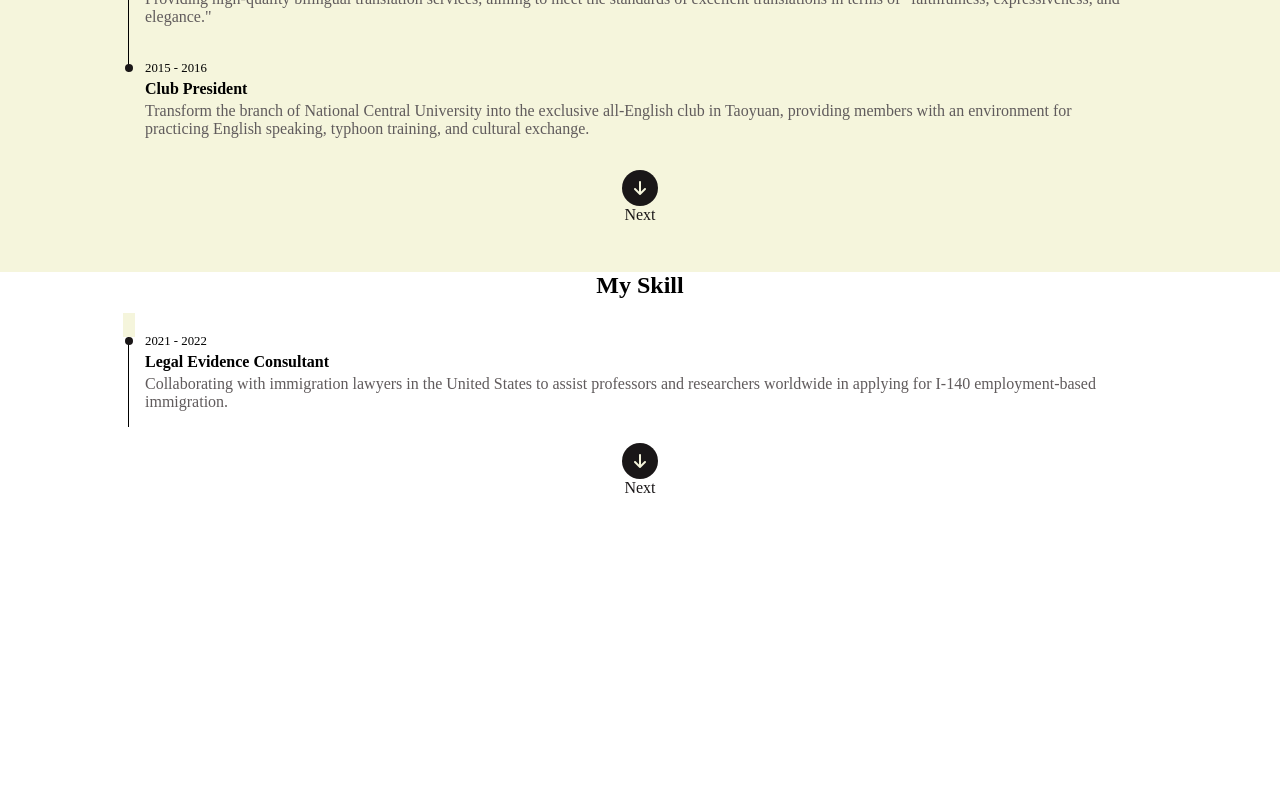
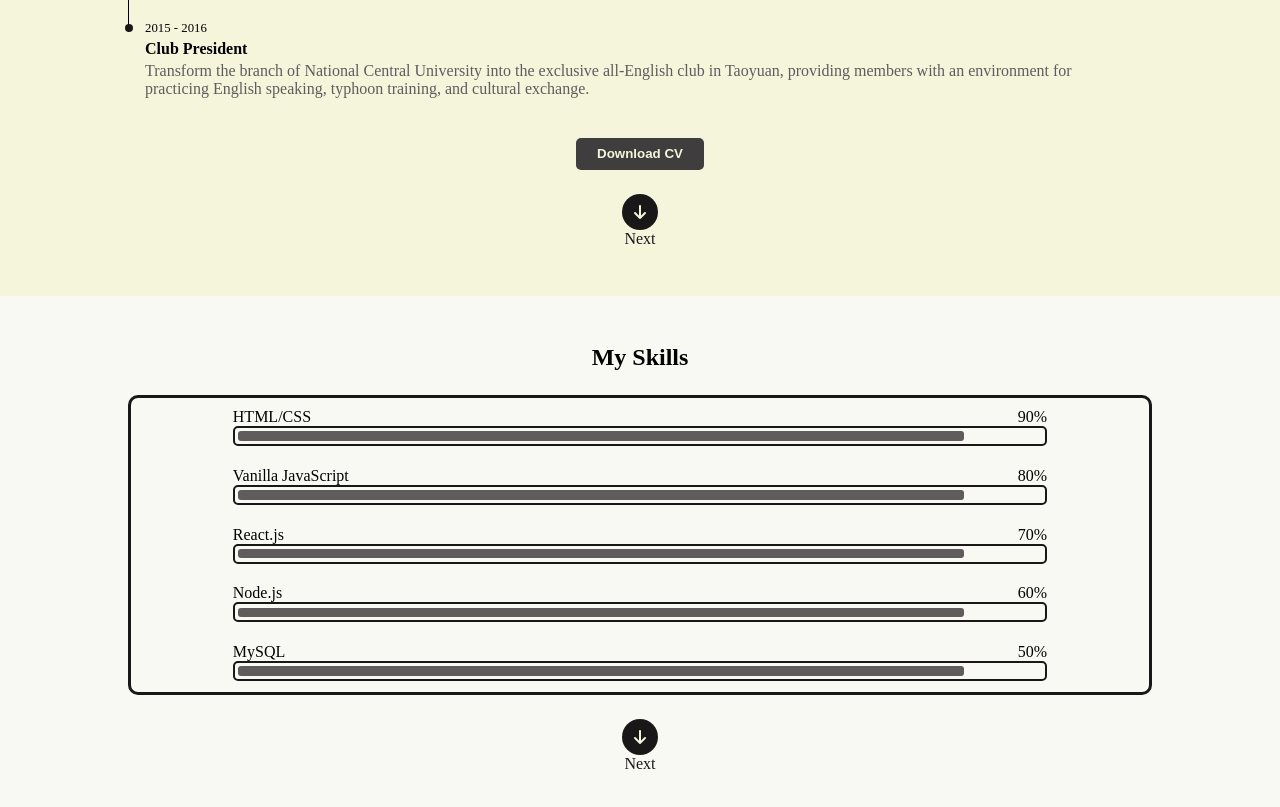
Before and after one commit to tedchen529/responsive-portfolio-website, a plain HTML site: page index.html in a window 1280 px wide. Shown: the part 2200-3007 px from the top of the page. Before the commit the page ends 2697 px from the top, so only its background shows below. Drawn offline with Linux system fonts and the light colour scheme.

Commit message:
feat: Add experience and skill pages style: Improve About page styling

```diff
--- a/index.html
+++ b/index.html
@@ -88,6 +88,7 @@
         <div class="about__container container">
           <div class="about__profile">
             <h2 class="section__title">About Me</h2>
+            <!-- TODO: Add education & language -->
             <div class="about__image">
               <img src="./img/about-photo.jpg" alt="Photo image of Ted Chen" />
               <div class="about__social">
@@ -142,12 +143,9 @@
       <section class="experience section" id="experience">
         <div class="experience__container container">
           <h2 class="section__title">My Journey</h2>
-
-          <button class="experience__download-button">Download CV</button>
-
           <ul class="experience__work-list">
             <li class="experience__item">
-              <div class="mask-top"></div>
+              <div class="experience__mask-top"></div>
               <span class="experience__date">2021 - 2022</span>
               <h4>Legal Evidence Consultant</h4>
               <p>
@@ -175,9 +173,10 @@
                 environment for practicing English speaking, typhoon training,
                 and cultural exchange.
               </p>
-              <div class="mask-bottom"></div>
+              <div class="experience__mask-bottom"></div>
             </li>
           </ul>
+          <button class="experience__download-button">Download CV</button>
           <a href="#skills" class="scroll">
             <div class="scroll-button">
               <i class="fa-solid fa-arrow-down"></i>
@@ -188,21 +187,58 @@
         </div>
       </section>
 
-      <section class="skills section" id="skill">
+      <section class="skills section" id="skills">
         <div class="skills__container container">
-          <h2 class="section__title">My Skill</h2>
+          <h2 class="section__title">My Skills</h2>
           <ul class="skills__list">
-            <li class="experience__item">
-              <div class="mask-top"></div>
-              <span class="experience__date">2021 - 2022</span>
-              <h4>Legal Evidence Consultant</h4>
-              <p>
-                Collaborating with immigration lawyers in the United States to
-                assist professors and researchers worldwide in applying for
-                I-140 employment-based immigration.
-              </p>
-              <!-- TODO: Expand -->
+            <li class="skills__item" id="skills__html-css">
+              <div class="skills__text">
+                <p>HTML/CSS</p>
+                <p>90%</p>
+                <!-- TODO: Animated numbers -->
+              </div>
+              <div class="skills__bar">
+                <div class="skills__progress"></div>
+              </div>
             </li>
+            <li class="skills__item" id="skills__js">
+              <div class="skills__text">
+                <p>Vanilla JavaScript</p>
+                <p>80%</p>
+                <!-- TODO: Animated numbers -->
+              </div>
+              <div class="skills__bar">
+                <div class="skills__progress"></div>
+              </div>
+            </li>
+            <li class="skills__item" id="skills__react">
+              <div class="skills__text">
+                <p>React.js</p>
+                <p>70%</p>
+              </div>
+              <div class="skills__bar">
+                <div class="skills__progress"></div>
+              </div>
+            </li>
+            <li class="skills__item" id="skills__node">
+              <div class="skills__text">
+                <p>Node.js</p>
+                <p>60%</p>
+              </div>
+              <div class="skills__bar">
+                <div class="skills__progress"></div>
+              </div>
+            </li>
+            <li class="skills__item" id="skills__mysql">
+              <div class="skills__text">
+                <p>MySQL</p>
+                <p>50%</p>
+              </div>
+              <div class="skills__bar">
+                <div class="skills__progress"></div>
+              </div>
+            </li>
+            <!-- TODO: See full list -->
           </ul>
           <a href="#projects" class="scroll">
             <div class="scroll-button">
--- a/style.css
+++ b/style.css
@@ -94,10 +94,16 @@
   /* TODO: Better hover effects */
 }
 
+/* NOTE: Alternating bg colors */
 .home,
 .experience {
   background-color: var(--beige-primary);
   /* height: 100vh; */
+}
+
+.about,
+.skills {
+  background-color: var(--beige-light);
 }
 
 .home__profile {
@@ -168,10 +174,6 @@
   color: var(--beige-primary);
 }
 
-.about {
-  background-color: var(--beige-light);
-}
-
 .about__profile {
   display: grid;
   row-gap: 1.5rem;
@@ -235,6 +237,7 @@
 
 .experience__container {
   padding: 3rem 0;
+  gap: 1.5rem;
 }
 
 .experience__download-button {
@@ -293,7 +296,7 @@
   left: -4px;
 }
 
-.mask-top {
+.experience__mask-top {
   position: absolute;
   width: 12px;
   height: 24px;
@@ -302,13 +305,54 @@
   left: -6px;
 }
 
-.mask-bottom {
+.experience__mask-bottom {
   position: absolute;
   width: 12px;
   height: 100%;
   background-color: var(--beige-primary);
   left: -4px;
   top: 30px;
+}
+
+.skills__container {
+  padding: 3rem 0;
+  gap: 1.5rem;
+}
+
+.skills__list {
+  width: 100%;
+  height: 300px;
+  border: 3px solid var(--brown-dark);
+  border-radius: 10px;
+  list-style: none;
+  display: flex;
+  flex-direction: column;
+  justify-content: space-around;
+}
+
+.skills__text {
+  display: flex;
+  justify-content: space-between;
+  width: 80%;
+  margin: auto;
+}
+
+.skills__bar {
+  width: 80%;
+  height: 1.25rem;
+  border: 2px solid var(--brown-dark);
+  border-radius: 5px;
+  margin: auto;
+  display: flex;
+  align-items: center;
+  padding-left: 3px;
+}
+
+.skills__progress {
+  background-color: var(--brown-lighter);
+  height: 60%;
+  width: 90%;
+  border-radius: 3px;
 }
 
 /* NOTE: Scroll button */
```
